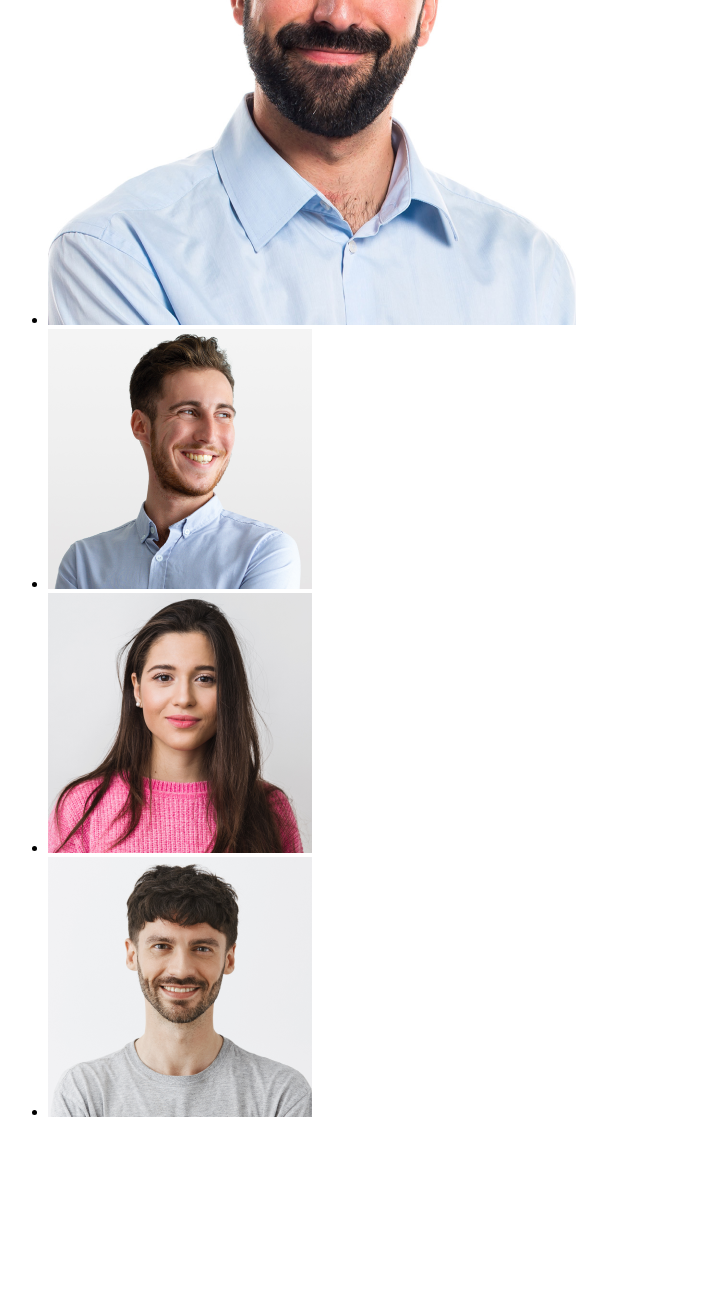
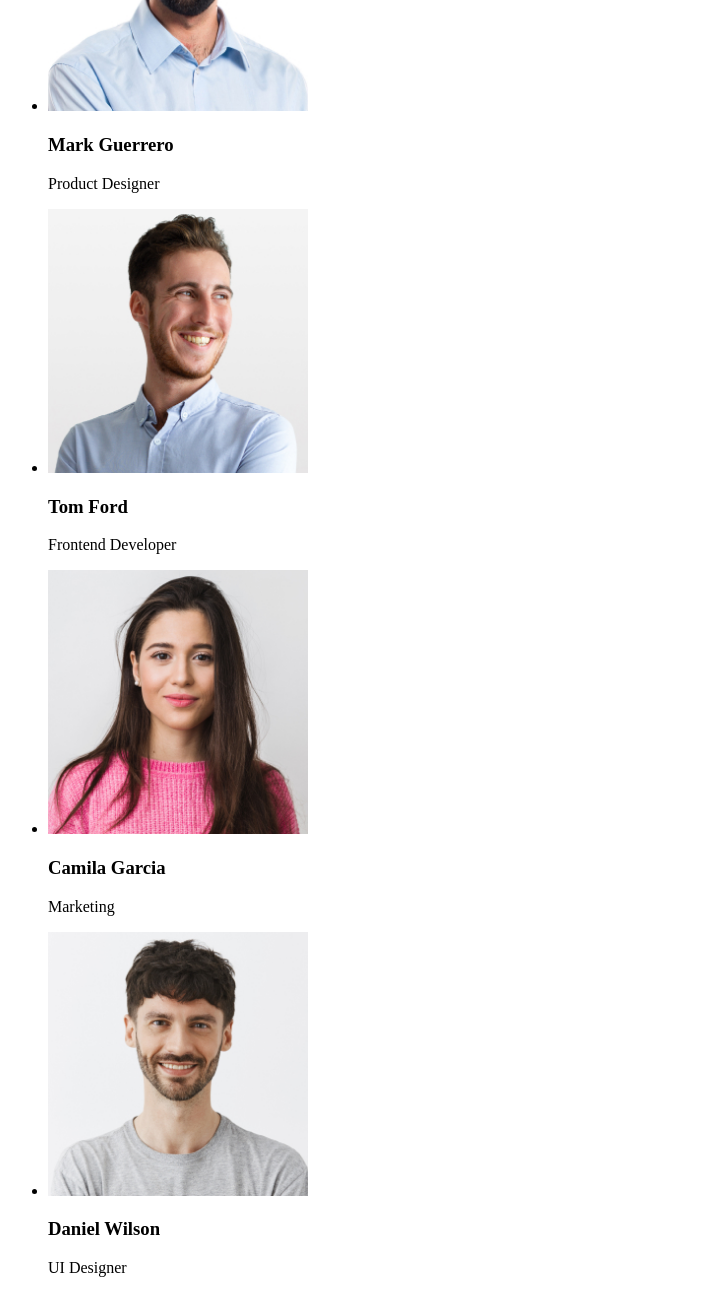
Before and after one commit to MaxRebryk/goit-markup-hw-01, a plain HTML site: page index.html in a window 1280 px wide. Shown: the part 778-2068 px from the top of the page, without its empty margins (0-713 px from the left). Before the commit the page ends 1915 px from the top, so only its background shows below. Drawn offline with Linux system fonts and the light colour scheme.

Commit message:
Complete

```diff
--- a/index.html
+++ b/index.html
@@ -5,23 +5,26 @@
     <meta name="viewport" content="width=device-width, initial-scale=1.0" />
     <title>Webstudio</title>
   </head>
+
   <body>
     <header>
-      <menu>
       <a href="/index.html">WEBSTUDIO</a>
+      <nav>
         <ul>
           <li>Studio</li>
           <li>Portfolio</li>
           <li>Contacts</li>
         </ul>
+      </nav>
       <ul>
         <li><a href="mailto::info@devstudio.com">info@devstudio.com</a></li>
         <li><a href="telto:+110001111111">+11 (000) 111-11-11</a></li>
       </ul>
-      </menu>
-    </header>
+
       <h1>Effective Solutions for Your Business</h1>
       <button>Order service</button>
+    </header>
+
     <main>
       <section>
         <ul>
@@ -55,15 +58,55 @@
           </li>
         </ul>
       </section>
+
       <section>
+        <h2>Our Team</h2>
         <ul>
-          <li><img src="/images/1.png" /></li>
-          <li><img src="/images/2.png" /></li>
-          <li><img src="/images/3.png" /></li>
-          <li><img src="/images/4.png" /></li>
+          <li>
+            <img
+              src="/images/1.jpg"
+              height="264"
+              width="260"
+              alt="man with beard"
+            />
+            <h3>Mark Guerrero</h3>
+            <p>Product Designer</p>
+          </li>
+          <li>
+            <img src="/images/2.jpg" height="264" width="260" alt="happy man" />
+            <h3>Tom Ford</h3>
+            <p>Frontend Developer</p>
+          </li>
+          <li>
+            <img
+              src="/images/3.jpg"
+              height="264"
+              width="260"
+              alt="cute women"
+            />
+            <h3>Camila Garcia</h3>
+            <p>Marketing</p>
+          </li>
+          <li>
+            <img
+              src="/images/4.jpg"
+              height="264"
+              width="260"
+              alt="smiling man"
+            />
+            <h3>Daniel Wilson</h3>
+            <p>UI Designer</p>
+          </li>
         </ul>
       </section>
     </main>
-    <footer></footer>
+
+    <footer>
+      <h3>WEBSTUDIO</h3>
+      <p>
+        Increase the flow of customers and sales for your business with digital
+        marketing & growth solutions.
+      </p>
+    </footer>
   </body>
 </html>
```
Also changed, not shown: images/1.jpg (added), images/1.png (deleted), images/2.jpg (added), images/2.png (deleted), images/3.jpg (added), images/3.png (deleted), images/4.jpg (added), images/4.png (deleted). Lines whose indentation alone changed are shown as unchanged.
